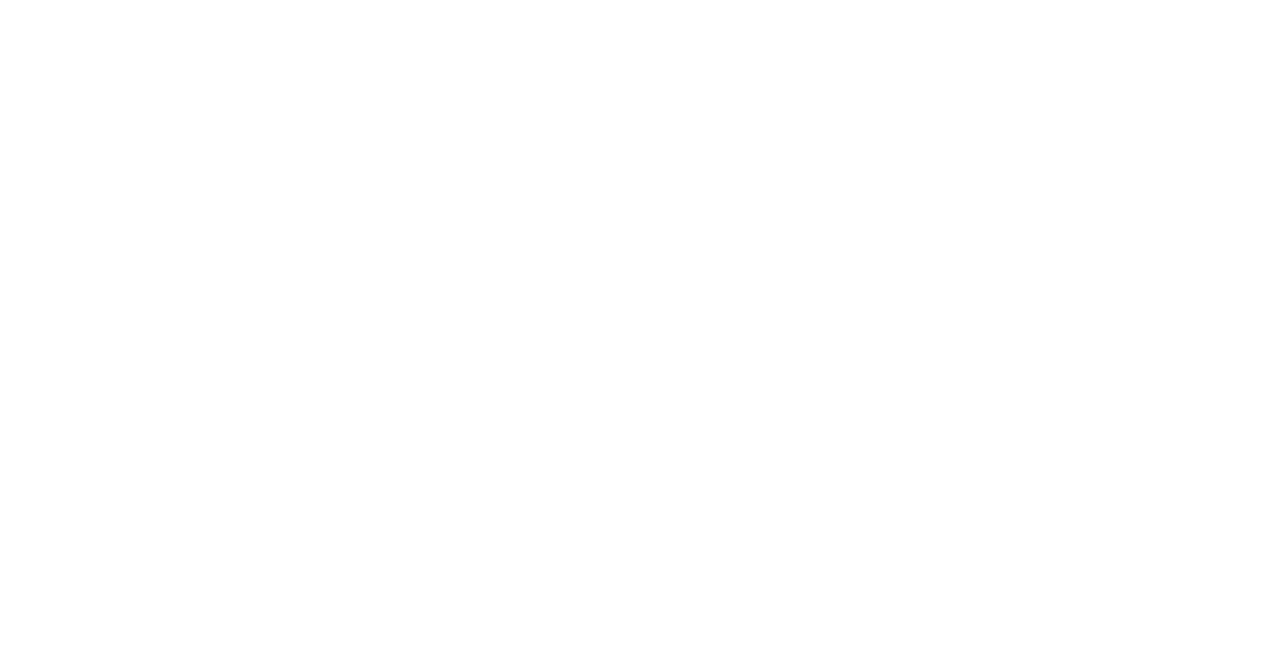
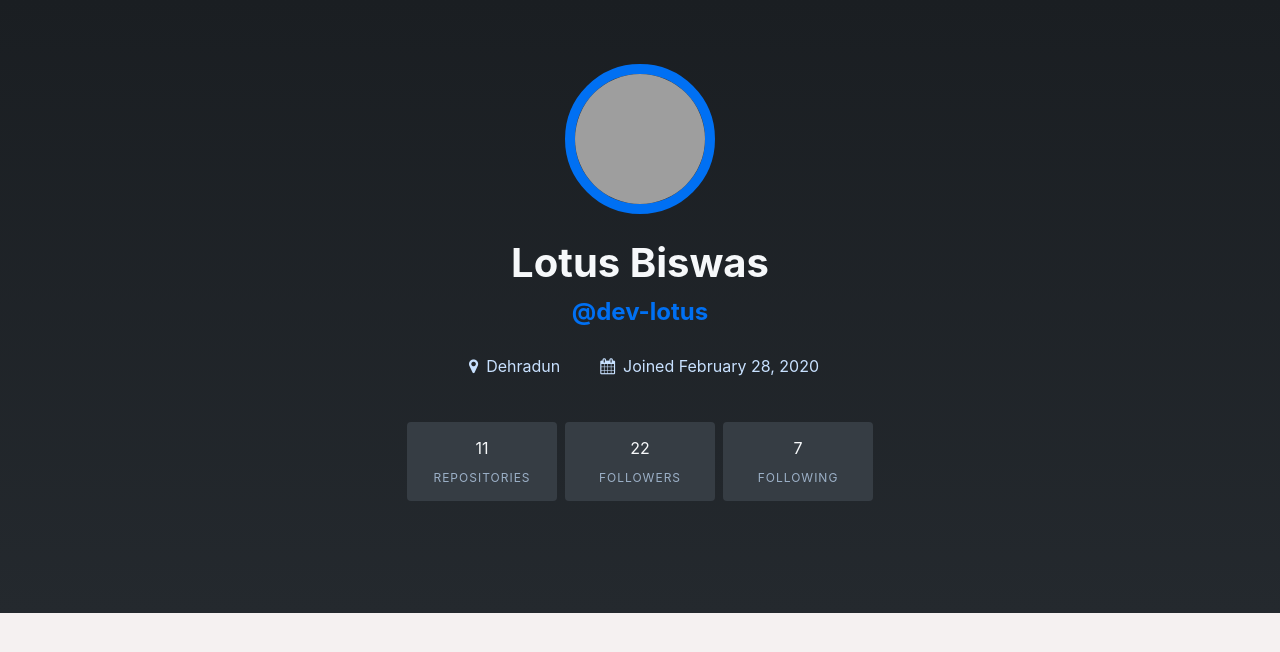
Before and after one commit to clayer-lotus/octoprofile, a React (Create React App) app: page /user in a window 1280 px wide. Shown: the top 652 px of the page. Built offline with nearby package versions, Linux system fonts and the light colour scheme; grey boxes are pictures that could not be loaded.

Commit message:
Added Stats Section && updated User Page

```diff
--- a/package.json
+++ b/package.json
@@ -6,8 +6,10 @@
     "@testing-library/jest-dom": "^5.14.1",
     "@testing-library/react": "^11.2.7",
     "@testing-library/user-event": "^12.8.3",
+    "bootstrap": "^5.1.0",
     "nodemon": "^2.0.12",
     "react": "^17.0.2",
+    "react-bootstrap": "^2.0.0-beta.5",
     "react-dom": "^17.0.2",
     "react-router-dom": "^5.2.0",
     "react-scripts": "4.0.3",
--- a/public/index.html
+++ b/public/index.html
@@ -10,34 +10,16 @@
       content="Web site created using create-react-app"
     />
     <link rel="apple-touch-icon" href="%PUBLIC_URL%/logo192.png" />
-    <!--
-      manifest.json provides metadata used when your web app is installed on a
-      user's mobile device or desktop. See https://developers.google.com/web/fundamentals/web-app-manifest/
-    -->
+    <link
+      rel="stylesheet"
+      href="https://cdnjs.cloudflare.com/ajax/libs/font-awesome/4.7.0/css/font-awesome.min.css"
+    />
     <link rel="manifest" href="%PUBLIC_URL%/manifest.json" />
-    <!--
-      Notice the use of %PUBLIC_URL% in the tags above.
-      It will be replaced with the URL of the `public` folder during the build.
-      Only files inside the `public` folder can be referenced from the HTML.
 
-      Unlike "/favicon.ico" or "favicon.ico", "%PUBLIC_URL%/favicon.ico" will
-      work correctly both with client-side routing and a non-root public URL.
-      Learn how to configure a non-root public URL by running `npm run build`.
-    -->
     <title>React App</title>
   </head>
   <body>
     <noscript>You need to enable JavaScript to run this app.</noscript>
     <div id="root"></div>
-    <!--
-      This HTML file is a template.
-      If you open it directly in the browser, you will see an empty page.
-
-      You can add webfonts, meta tags, or analytics to this file.
-      The build step will place the bundled scripts into the <body> tag.
-
-      To begin the development, run `npm start` or `yarn start`.
-      To create a production bundle, use `npm run build` or `yarn build`.
-    -->
   </body>
 </html>
--- /dev/null
+++ b/src/components/StatsItem/StatsItem.css
@@ -0,0 +1,19 @@
+.stats__info {
+  display: flex;
+  -webkit-box-pack: center;
+  justify-content: center;
+  -webkit-box-align: center;
+  align-items: center;
+  flex-direction: column;
+  background-color: rgb(54, 61, 68);
+  padding: 1rem;
+  border-radius: 0.25rem;
+  text-align: center;
+}
+.num__label {
+  text-transform: uppercase;
+  font-size: 0.75rem;
+  letter-spacing: 1px;
+  margin-top: 0.75rem;
+  color: rgba(200, 225, 255, 0.7);
+}
--- /dev/null
+++ b/src/components/StatsItem/StatsItem.js
@@ -0,0 +1,13 @@
+import React from "react";
+import "./StatsItem.css";
+
+const StatsItem = (props) => {
+  return (
+    <div className="stats__info">
+      <span className="num">{props.num}</span>
+      <span className="num__label">{props.num__label}</span>
+    </div>
+  );
+};
+
+export default StatsItem;
--- a/src/screens/UserPage/UserPage.css
+++ b/src/screens/UserPage/UserPage.css
@@ -0,0 +1,77 @@
+* {
+  margin: 0;
+  padding: 0;
+  box-sizing: border-box;
+}
+.userContainer {
+  background-color: rgba(236, 228, 228, 0.521);
+  height: 100vh;
+}
+.upIntroSection {
+  display: flex;
+  flex-direction: column;
+  background-color: rgb(26, 30, 34);
+  background-image: linear-gradient(rgb(26, 30, 34) 0%, rgb(36, 41, 46) 100%);
+  color: rgb(246, 248, 250);
+  align-items: center;
+  justify-content: center;
+  padding: 4rem 1rem 7rem 1rem;
+}
+img {
+  width: 150px;
+  height: 150px;
+  border: 10px solid rgb(0, 112, 243);
+  border-radius: 50%;
+  margin-bottom: 1.5rem;
+}
+h1 {
+  font-size: 2.5rem;
+  margin-bottom: 10px;
+  color: rgb(246, 248, 250);
+}
+h3 {
+  font-size: 1.5rem;
+  margin-bottom: 0.5rem;
+}
+a {
+  text-decoration: none;
+  color: rgb(0, 112, 243);
+}
+
+ul {
+  list-style-type: none;
+  display: flex;
+  flex-direction: row;
+  align-items: center;
+  justify-content: center;
+  text-align: center;
+  color: rgb(200, 225, 255);
+}
+
+li {
+  padding: 1rem;
+}
+
+i {
+  padding: 0.5rem;
+}
+
+@media screen and (max-width: 400px) {
+  ul {
+    flex-direction: column;
+  }
+  li {
+    padding: 0rem;
+  }
+}
+
+/* Stats  */
+
+.stats {
+  display: grid;
+  grid-template-columns: repeat(3, minmax(100px, 150px));
+  gap: 0.5rem;
+  -webkit-box-pack: center;
+  justify-content: center;
+  margin-top: 1.5rem;
+}
--- a/src/screens/UserPage/UserPage.js
+++ b/src/screens/UserPage/UserPage.js
@@ -1,10 +1,39 @@
 import React from "react";
 import { useLocation } from "react-router";
-
-const UserPage = (props) => {
-  const search = useLocation().search;
-  const name = new URLSearchParams(search).get("id");
-  return <h3>{name}</h3>;
+import "./UserPage.css";
+import StatsItem from "../../components/StatsItem/StatsItem";
+const UserPage = () => {
+  //   const search = useLocation().search;
+  //   const name = new URLSearchParams(search).get("id");
+  //   return <h3>{name}</h3>;
+  return (
+    <div className="userContainer">
+      <div className="upIntroSection">
+        <img src="https://avatars.githubusercontent.com/u/61588021?v=4" />
+        <h1>Lotus Biswas</h1>
+        <h3>
+          <a href="https://github.com/dev-lotus/" target="_blank">
+            {" "}
+            @dev-lotus
+          </a>
+        </h3>
+        <ul>
+          <li>
+            <i class="fa fa-map-marker"></i>Dehradun
+          </li>
+          <li>
+            <i class="fa fa-calendar"></i>Joined February 28, 2020
+          </li>
+        </ul>
+        {/* STATS SECTION */}
+        <div className="stats">
+          <StatsItem num={11} num__label={"Repositories"} />
+          <StatsItem num={22} num__label={"FOLLOWERS"} />
+          <StatsItem num={7} num__label={"FOLLOWING"} />
+        </div>
+      </div>
+    </div>
+  );
 };
 
 export default UserPage;
```
Also changed, not shown: 1 other file (tests, documents, lock files or other folders).
